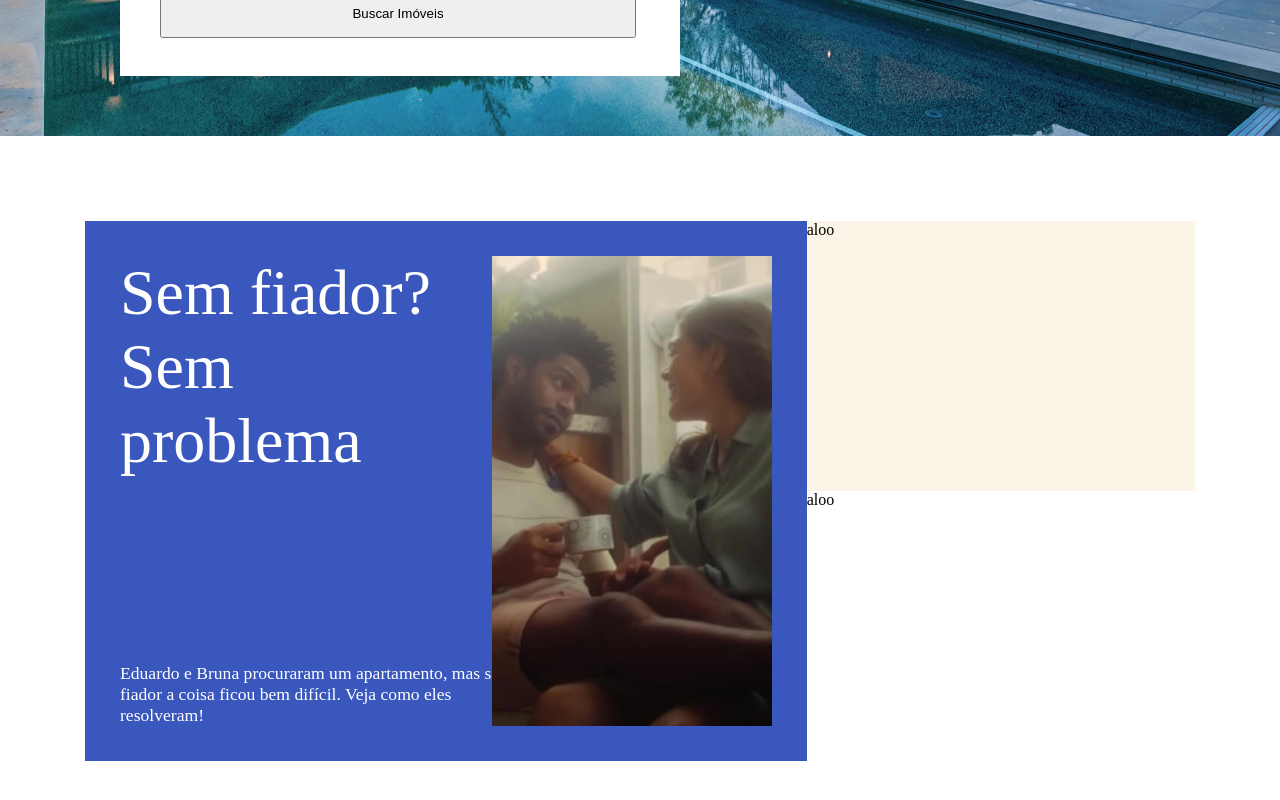
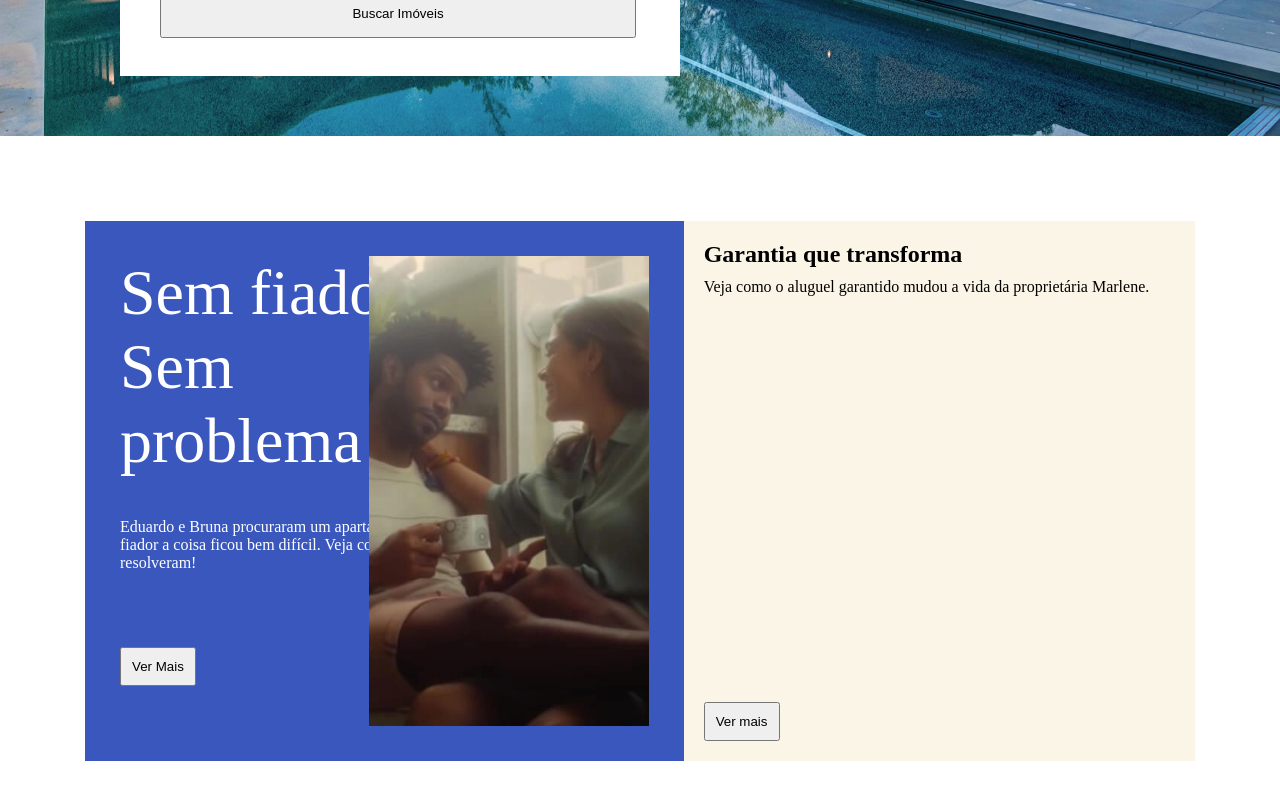
Before and after one commit to HebertMoraes/QuintoAndar_Front-end, an Angular app in the folder QuintoAndar/: page / in a window 1280 px wide. Shown: the part 654-1454 px from the top of the page. Built offline with nearby package versions, Linux system fonts and the light colour scheme.

Commit message:
melhorado os grid
.

```diff
--- a/QuintoAndar/src/app/home/content1/content1.component.html
+++ b/QuintoAndar/src/app/home/content1/content1.component.html
@@ -4,10 +4,22 @@
             <label>Sem fiador? <br> Sem <br> problema</label>
         </div>
         <div class="area-1-label-text">
-            <label>Eduardo e Bruna procuraram um apartamento, mas sem fiador a coisa ficou bem difícil. Veja como eles resolveram!</label>
+            <label>Eduardo e Bruna procuraram um apartamento, mas sem<br> fiador a coisa ficou bem difícil. Veja como eles<br> resolveram!</label>
+        </div>
+        <div class="area-1-button">
+            <button>Ver Mais</button>
         </div>
         <div class="area-1-image"> </div>
     </div>
-    <div class="area-2">aloo </div>
-    <div class="area-3">aloo </div>
+    <div class="area-2">
+        <div class="area-2-1">
+            <h2>Garantia que transforma</h2>
+            <p>Veja como o aluguel garantido mudou a vida da proprietária Marlene.</p>
+            <button>Ver mais</button>
+        </div>
+
+        <!-- <div class="area-2-2">
+
+        </div> -->
+    </div>
 </section>
--- a/QuintoAndar/src/app/home/content1/content1.component.sass
+++ b/QuintoAndar/src/app/home/content1/content1.component.sass
@@ -8,13 +8,16 @@
 
 .area-1
     grid-area: area-1
+    display: grid
+    grid-template-areas: "area-1-label-tittle" "area-1-label-text" "area-1-button"
     position: relative
     height: 540px
     background-color: #3957BD
 
     .area-1-label-tittle
-        position: absolute
+        grid-area: area-1-label-tittle
         margin: 35px
+        margin-bottom: 0px
         width: 400px
         // word-break: normal
 
@@ -23,14 +26,21 @@
             color: variables.$secondary-color
 
     .area-1-label-text
-        position: absolute
-        margin: 35px
+        grid-area: area-1-label-text
+        margin-left: 35px
         width: 400px
         bottom: 0px
 
         label
-            font-size: 1.1em
+            font-size: 1em
             color: variables.$secondary-color
+
+    .area-1-button
+        grid-area: area-1-button
+        margin: 35px
+
+        button
+            padding: 10px
 
     .area-1-image
         position: absolute
@@ -45,12 +55,26 @@
 
 .area-2
     grid-area: area-2
+    position: relative
     background-color: #FBF5E7
+
+    h2
+        margin: 20px
+        margin-bottom: 10px
+    p
+        margin: 20px
+        margin-top: 0px
+
+    button
+        margin: 20px
+        padding: 10px
+        position: absolute
+        bottom: 0px
 
 .area-3
     grid-area: area-3
 
 .content-1
     display: grid
-    grid-template-areas: "area-1 area-1 area-1 area-1 area-2 area-2" "area-1 area-1 area-1 area-1 area-2 area-2" "area-1 area-1 area-1 area-1 area-3 area-3" "area-1 area-1 area-1 area-1 area-3 area-3"
+    grid-template-areas: "area-1 area-1 area-1 area-1 area-1 area-2" "area-1 area-1 area-1 area-1 area-1 area-2"
     padding: 85px
--- a/QuintoAndar/src/app/home/home.component.sass
+++ b/QuintoAndar/src/app/home/home.component.sass
@@ -25,6 +25,7 @@ header
         left: 120px
 
         h1
+            // font-size: 3em
             margin: 40px
             margin-bottom: 25px
 
--- a/QuintoAndar/src/app/nav-bar/nav-bar.component.html
+++ b/QuintoAndar/src/app/nav-bar/nav-bar.component.html
@@ -7,6 +7,6 @@
         <li class="item-nav-bar">Indicar imóveis</li>
         <li class="item-nav-bar">Sobre</li>
         <li class="item-nav-bar">Ajuda</li>
-        <li class="account-icon">alooou5</li>
+        <li class="account-icon">Perfil</li>
     </ul>
 </nav>
```
